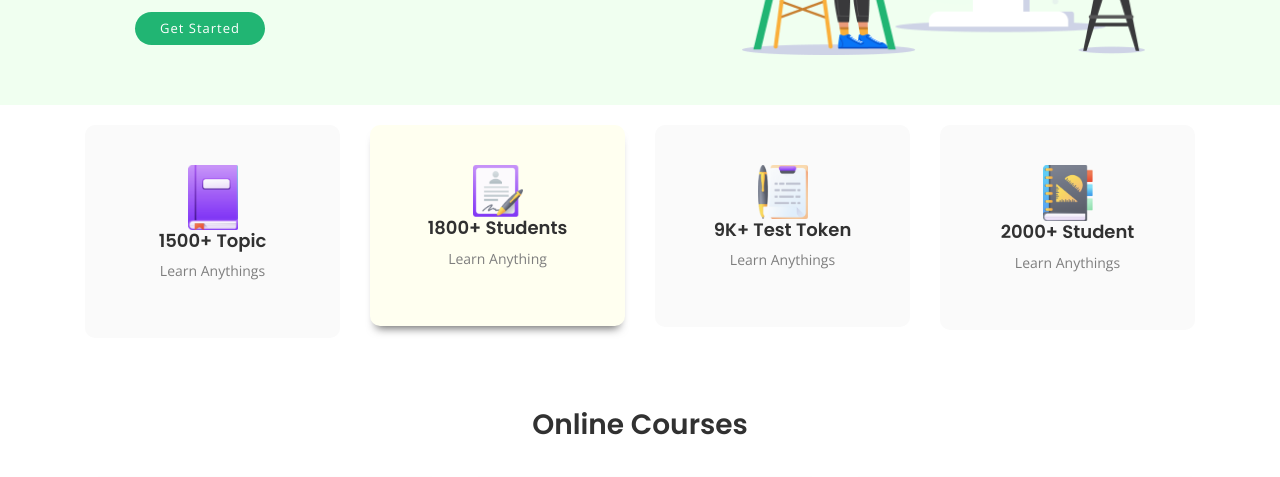
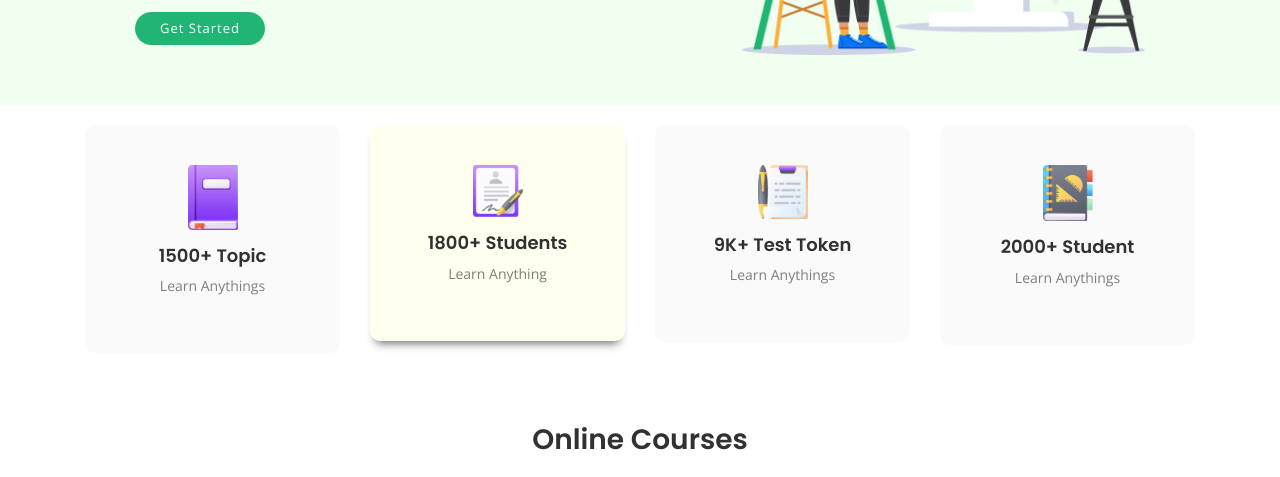
Before and after one commit to ZahirRussell/e-school-landing-page, a plain HTML site: page index.html in a window 1280 px wide. Shown: the part 317-794 px from the top of the page. Drawn offline with nearby package versions, Linux system fonts and the light colour scheme.

Commit message:
Final Changes

```diff
--- a/css/style.css
+++ b/css/style.css
@@ -156,7 +156,7 @@ p {
 	background:  #FFFFF0;
 	}
 
-.info h5{
+#info h5{
 	padding-top: 15px;
 	}
 /*********Info Section End***********/
--- a/index.html
+++ b/index.html
@@ -8,7 +8,7 @@
         <meta name="viewport" content="width=device-width, initial-scale=1">
 
         <link rel="manifest" href="site.webmanifest">
-		<link rel="shortcut icon" type="image/x-icon" href="img/ICON/favicon.ico">
+		<link rel="shortcut icon" type="image/x-icon" href="img/ICON/favicon.jpg">
         <!-- Place favicon.ico in the root directory -->
 
 		<!-- CSS here -->
```
Also changed, not shown: img/ICON/favicon.ico (deleted), img/ICON/favicon.jpg (added).
